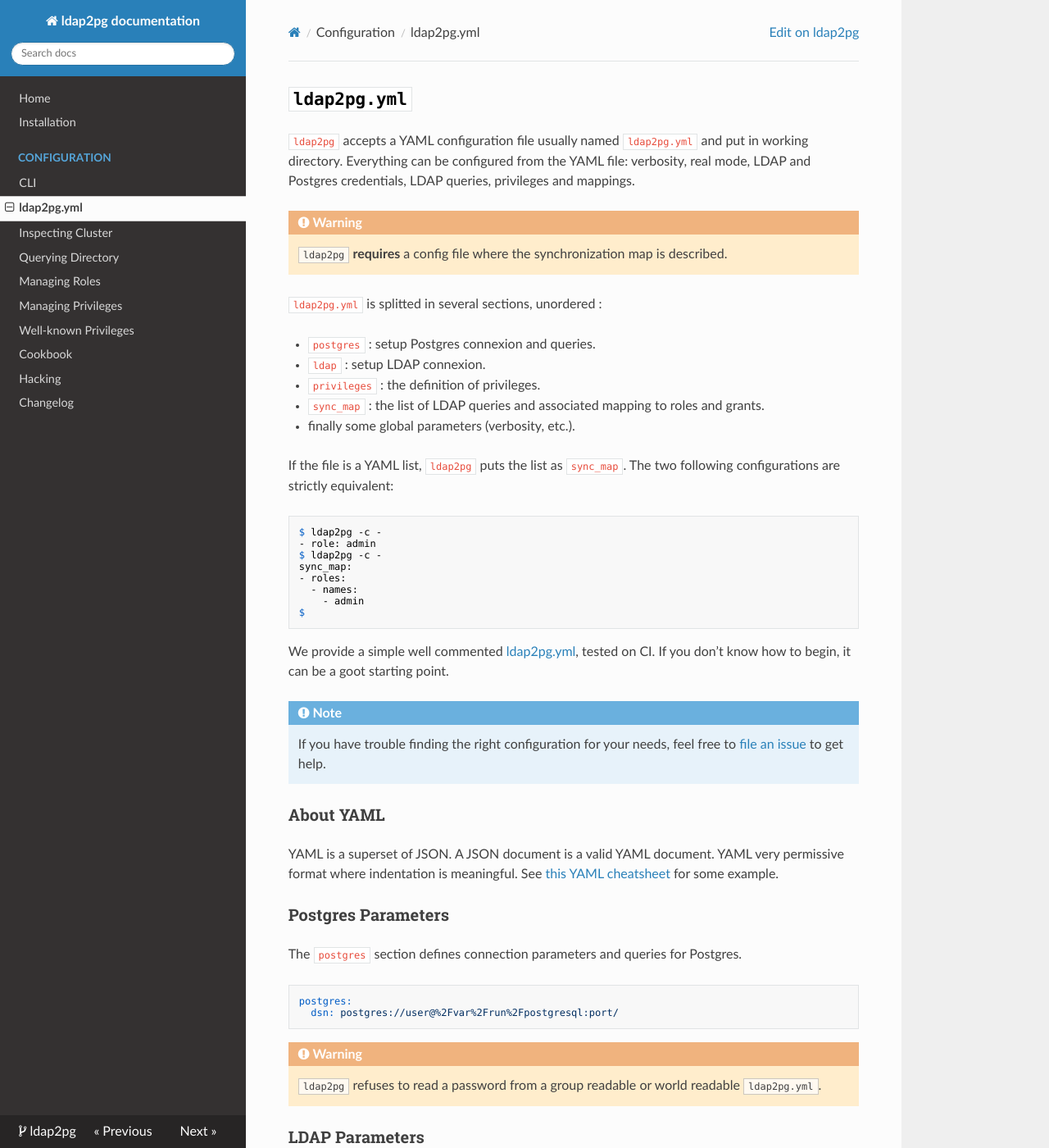
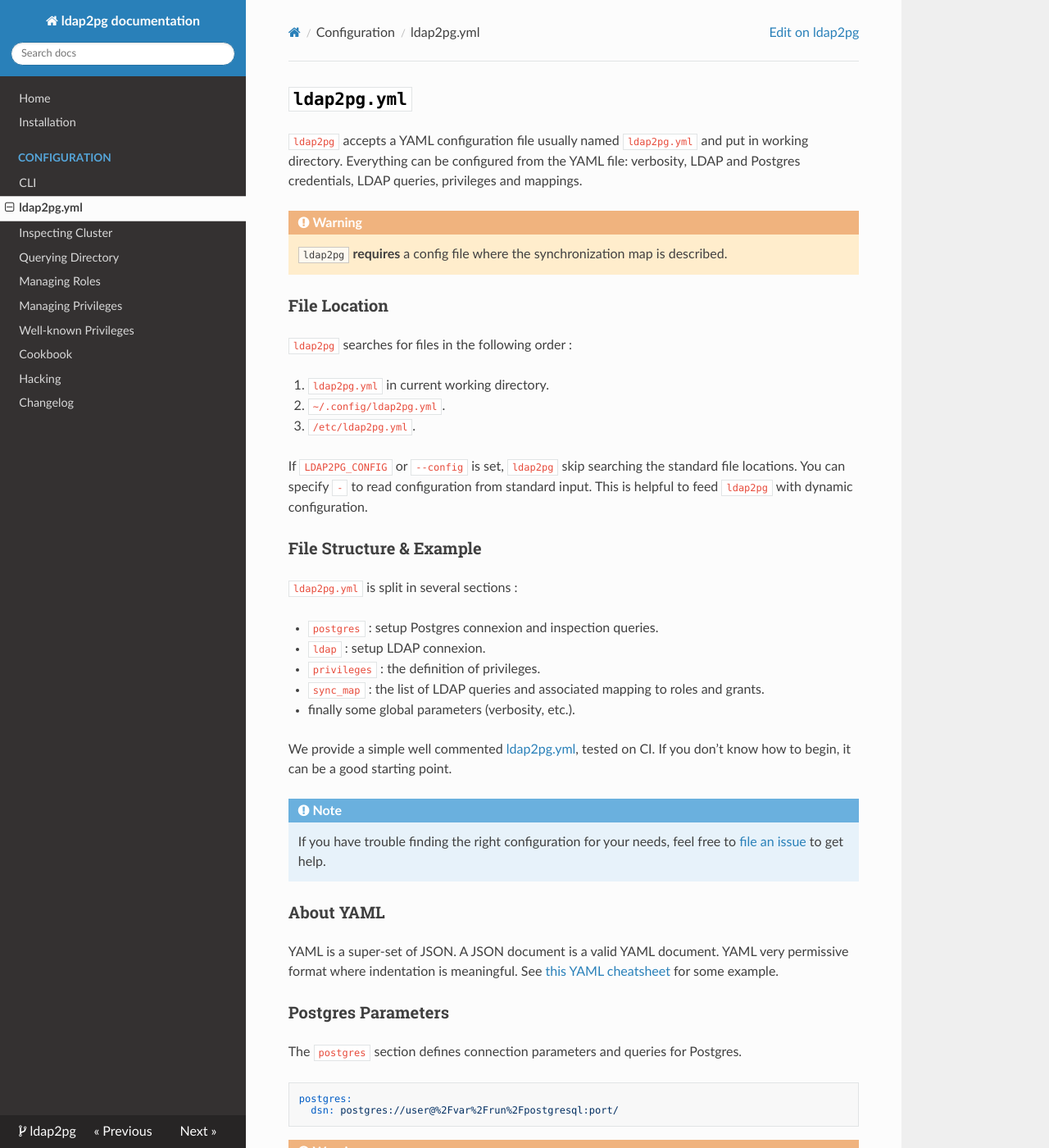
Before and after one commit to dalibo/ldap2pg, an MkDocs documentation site: the page built from docs/config.md, in a window 1280 px wide and 1400 px high. Shown: the whole window at 82% size. Built offline with MkDocs 1.6.1, drawn with Linux system fonts in a browser that asks for light colours; nearby versions of some CDN libraries; some of the changed text lies outside the part shown.

Commit message:
docs: Review config doc structure

````diff
--- a/docs/config.md
+++ b/docs/config.md
@@ -4,8 +4,8 @@
 
 `ldap2pg` accepts a YAML configuration file usually named `ldap2pg.yml` and put
 in working directory. Everything can be configured from the YAML file:
-verbosity, real mode, LDAP and Postgres credentials, LDAP queries, privileges
-and mappings.
+verbosity, LDAP and Postgres credentials, LDAP queries, privileges and
+mappings.
 
 !!! warning
 
@@ -13,33 +13,33 @@
     is described.
 
 
-`ldap2pg.yml` is splitted in several sections, unordered :
+## File Location
 
-- `postgres` : setup Postgres connexion and queries.
+`ldap2pg` searches for files in the following order :
+
+1. `ldap2pg.yml` in current working directory.
+2. `~/.config/ldap2pg.yml`.
+3. `/etc/ldap2pg.yml`.
+
+If `LDAP2PG_CONFIG` or `--config` is set, `ldap2pg` skip searching the standard
+file locations. You can specify `-` to read configuration from standard input.
+This is helpful to feed `ldap2pg` with dynamic configuration.
+
+
+## File Structure & Example
+
+`ldap2pg.yml` is split in several sections :
+
+- `postgres` : setup Postgres connexion and inspection queries.
 - `ldap` : setup LDAP connexion.
 - `privileges` : the definition of privileges.
 - `sync_map` : the list of LDAP queries and associated mapping to roles and
   grants.
 - finally some global parameters (verbosity, etc.).
 
-If the file is a YAML list, `ldap2pg` puts the list as `sync_map`. The two
-following configurations are strictly equivalent:
-
-``` console
-$ ldap2pg -c -
-- role: admin
-$ ldap2pg -c -
-sync_map:
-- roles:
-  - names:
-    - admin
-$
-```
-
-
 We provide a simple well commented
 [ldap2pg.yml](https://github.com/dalibo/ldap2pg/blob/master/ldap2pg.yml), tested
-on CI. If you don't know how to begin, it can be a goot starting point.
+on CI. If you don't know how to begin, it can be a good starting point.
 
 !!! note
 
@@ -49,7 +49,7 @@
 
 ## About YAML
 
-YAML is a superset of JSON. A JSON document is a valid YAML document. YAML very
+YAML is a super-set of JSON. A JSON document is a valid YAML document. YAML very
 permissive format where indentation is meaningful. See [this YAML
 cheatsheet](https://medium.com/@kenichishibata/yaml-to-json-cheatsheet-c3ac3ef519b8)
 for some example.
@@ -79,6 +79,7 @@
   user: saslusername
   password: SECRET
 ```
+
 
 ## `sync_map`
 
@@ -124,17 +125,26 @@
 ```
 
 
-## File Location
+## Shortcuts
 
-`ldap2pg` searches for files in the following order :
+If the file is a YAML list, `ldap2pg` puts the list as `sync_map`. The two
+following configurations are strictly equivalent:
 
-1. `ldap2pg.yml` in current working directory.
-2. `~/.config/ldap2pg.yml`.
-3. `/etc/ldap2pg.yml`.
+``` console
+$ ldap2pg -c -
+- admin
+$ ldap2pg -c -
+sync_map:
+- roles:
+  - names:
+    - admin
+$
+```
 
-If `LDAP2PG_CONFIG` or `--config` is set, `ldap2pg` skip searching the standard
-file locations. You can specify `-` to read configuration from standard input.
-This is helpful to feed `ldap2pg` with dynamic configuration.
+`database`, `schema`, `role`, `name`, `parent` and `member` can be either a
+string or a list of strings. These keys have plural aliases, respectively
+`databases`, `schema`, `roles`, `names`, `parents` and `members`.
+
 <!-- Local Variables: -->
 <!-- ispell-dictionary: "american" -->
 <!-- End: -->
````
